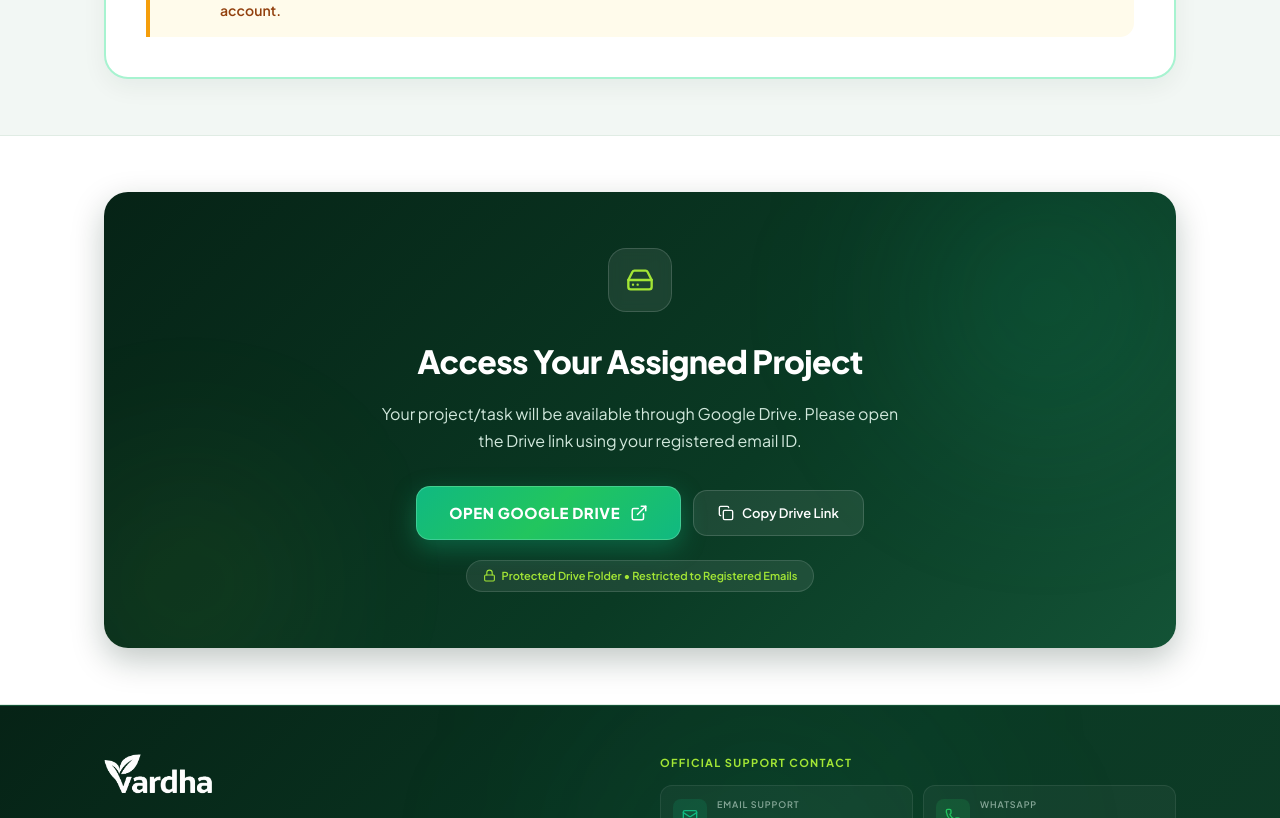
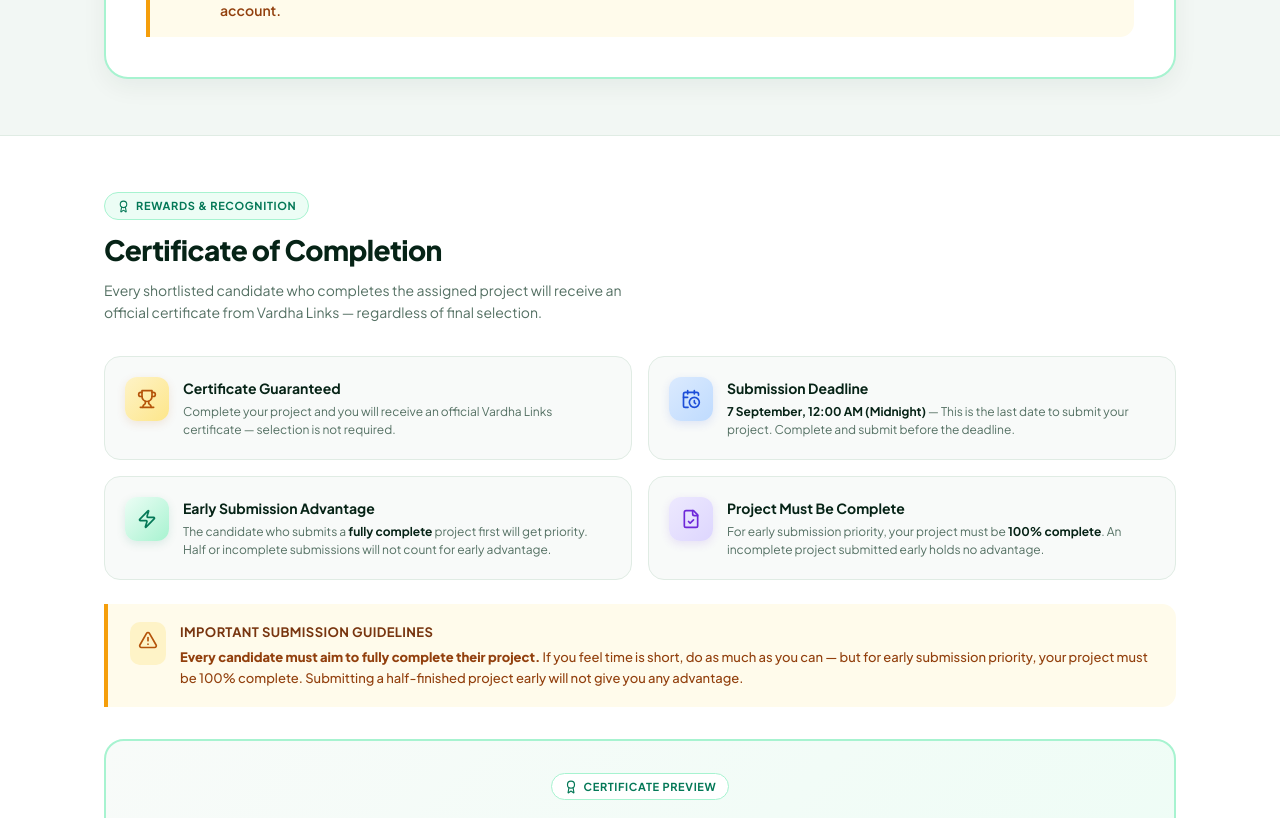
Before and after one commit to priyanshusrivastava01/jobs, a React (Vite) app in the folder frontend/: page / in a window 1280 px wide. Shown: the part 1982-2800 px from the top of the page. Built offline with nearby package versions, Linux system fonts and the light colour scheme.

Commit message:
feat: implement core frontend structure including header, homepage, and base styling

```diff
--- /dev/null
+++ b/frontend/src/components/CertificateSection.jsx
@@ -0,0 +1,100 @@
+import React from 'react';
+import { Award, Clock, CheckCircle2, AlertTriangle, Trophy, CalendarClock, Zap, FileCheck } from 'lucide-react';
+
+export default function CertificateSection() {
+  return (
+    <section id="certificate-rewards" className="certificate-section">
+      <div className="container">
+        <div className="certificate-header-row">
+          <div>
+            <div className="section-badge">
+              <Award size={13} />
+              Rewards &amp; Recognition
+            </div>
+            <h2 className="section-title">Certificate of Completion</h2>
+            <p className="section-subtitle">
+              Every shortlisted candidate who completes the assigned project will receive an official certificate from Vardha Links — regardless of final selection.
+            </p>
+          </div>
+        </div>
+
+        {/* Key Highlights */}
+        <div className="cert-highlights">
+          <div className="cert-highlight-card">
+            <div className="cert-highlight-icon trophy">
+              <Trophy size={20} />
+            </div>
+            <div>
+              <h4>Certificate Guaranteed</h4>
+              <p>Complete your project and you will receive an official Vardha Links certificate — selection is not required.</p>
+            </div>
+          </div>
+
+          <div className="cert-highlight-card">
+            <div className="cert-highlight-icon clock">
+              <CalendarClock size={20} />
+            </div>
+            <div>
+              <h4>Submission Deadline</h4>
+              <p><strong>7 September, 12:00 AM (Midnight)</strong> — This is the last date to submit your project. Complete and submit before the deadline.</p>
+            </div>
+          </div>
+
+          <div className="cert-highlight-card">
+            <div className="cert-highlight-icon zap">
+              <Zap size={20} />
+            </div>
+            <div>
+              <h4>Early Submission Advantage</h4>
+              <p>The candidate who submits a <strong>fully complete</strong> project first will get priority. Half or incomplete submissions will not count for early advantage.</p>
+            </div>
+          </div>
+
+          <div className="cert-highlight-card">
+            <div className="cert-highlight-icon check">
+              <FileCheck size={20} />
+            </div>
+            <div>
+              <h4>Project Must Be Complete</h4>
+              <p>For early submission priority, your project must be <strong>100% complete</strong>. An incomplete project submitted early holds no advantage.</p>
+            </div>
+          </div>
+        </div>
+
+        {/* Important Notice */}
+        <div className="cert-notice">
+          <div className="cert-notice-icon">
+            <AlertTriangle size={20} />
+          </div>
+          <div>
+            <div className="cert-notice-title">Important Submission Guidelines</div>
+            <p className="cert-notice-text">
+              <strong>Every candidate must aim to fully complete their project.</strong> If you feel time is short, do as much as you can — but for early submission priority, your project must be 100% complete. Submitting a half-finished project early will not give you any advantage.
+            </p>
+          </div>
+        </div>
+
+        {/* Certificate Preview */}
+        <div className="cert-preview-box">
+          <div className="cert-preview-label">
+            <Award size={14} />
+            Certificate Preview
+          </div>
+          <h3 className="cert-preview-title">Sample Certificate Design</h3>
+
+          <div className="cert-preview-placeholder">
+            <div className="cert-preview-placeholder-inner">
+              <Award size={48} />
+              <p>Certificate preview image will be added here</p>
+            </div>
+          </div>
+
+          <div className="cert-preview-footer">
+            <CheckCircle2 size={14} />
+            Actual certificate will be issued upon successful project completion
+          </div>
+        </div>
+      </div>
+    </section>
+  );
+}
--- a/frontend/src/components/Footer.jsx
+++ b/frontend/src/components/Footer.jsx
@@ -1,7 +1,8 @@
 import React from 'react';
+import { Link } from 'react-router-dom';
 import VardhaLogo from '../assets/VardhaLogo';
 import { SITE_CONFIG } from '../data/config';
-import { Mail, Phone, Globe, ShieldCheck, ArrowUpRight } from 'lucide-react';
+import { Mail, Phone, Globe, ShieldCheck, ArrowUpRight, Send } from 'lucide-react';
 
 export default function Footer() {
   return (
@@ -14,6 +15,10 @@
             <p className="footer-brand-desc" style={{ marginTop: '16px' }}>
               Official Hiring &amp; Selection Portal for Vardha Links. Connecting shortlisted candidates with assigned project access via Google Drive.
             </p>
+            <Link to="/apply" className="btn-footer-vacancy">
+              <Send size={14} />
+              Vacancy
+            </Link>
 
           </div>
 
--- a/frontend/src/components/Header.jsx
+++ b/frontend/src/components/Header.jsx
@@ -17,7 +17,7 @@
           </div>
           <Link to="/apply" className="btn-apply-now">
             <Send size={14} />
-            <span>Apply Now</span>
+            <span>Vacancy</span>
           </Link>
         </div>
       </div>
--- a/frontend/src/index.css
+++ b/frontend/src/index.css
@@ -853,6 +853,221 @@
 .warning-text strong {
   font-weight: 800;
   text-decoration: underline;
+}
+
+/* ── Certificate & Rewards Section ─────────────────────────────────────── */
+.certificate-section {
+  padding: 56px 0;
+  background: #fff;
+  border-top: 1px solid #E0ECE4;
+  border-bottom: 1px solid #E0ECE4;
+}
+
+.certificate-header-row {
+  margin-bottom: 32px;
+}
+
+/* Highlight Cards */
+.cert-highlights {
+  display: grid;
+  grid-template-columns: repeat(2, 1fr);
+  gap: 16px;
+  margin-bottom: 24px;
+}
+
+.cert-highlight-card {
+  display: flex;
+  align-items: flex-start;
+  gap: 14px;
+  padding: 20px;
+  border-radius: 16px;
+  background: #F8FAF9;
+  border: 1px solid #E0ECE4;
+  transition: all 0.25s cubic-bezier(0.16,1,0.3,1);
+}
+
+.cert-highlight-card:hover {
+  border-color: #10B981;
+  transform: translateY(-2px);
+  box-shadow: 0 8px 20px rgba(10,58,36,0.06);
+}
+
+.cert-highlight-icon {
+  width: 44px;
+  height: 44px;
+  border-radius: 12px;
+  display: flex;
+  align-items: center;
+  justify-content: center;
+  flex-shrink: 0;
+}
+
+.cert-highlight-icon.trophy {
+  background: linear-gradient(135deg, #FEF3C7, #FDE68A);
+  color: #B45309;
+  box-shadow: 0 3px 10px rgba(180,83,9,0.12);
+}
+
+.cert-highlight-icon.clock {
+  background: linear-gradient(135deg, #DBEAFE, #BFDBFE);
+  color: #1D4ED8;
+  box-shadow: 0 3px 10px rgba(29,78,216,0.12);
+}
+
+.cert-highlight-icon.zap {
+  background: linear-gradient(135deg, #ECFDF5, #A7F3D0);
+  color: #047857;
+  box-shadow: 0 3px 10px rgba(4,120,87,0.12);
+}
+
+.cert-highlight-icon.check {
+  background: linear-gradient(135deg, #EDE9FE, #DDD6FE);
+  color: #6D28D9;
+  box-shadow: 0 3px 10px rgba(109,40,217,0.12);
+}
+
+.cert-highlight-card h4 {
+  font-size: 14px;
+  font-weight: 700;
+  color: #062316;
+  margin-bottom: 4px;
+}
+
+.cert-highlight-card p {
+  font-size: 12px;
+  color: #547063;
+  line-height: 1.5;
+}
+
+.cert-highlight-card p strong {
+  color: #062316;
+  font-weight: 700;
+}
+
+/* Important Notice */
+.cert-notice {
+  display: flex;
+  align-items: flex-start;
+  gap: 14px;
+  background: #FFFBEB;
+  border-left: 4px solid #F59E0B;
+  border-radius: 0 14px 14px 0;
+  padding: 18px 22px;
+  margin-bottom: 32px;
+}
+
+.cert-notice-icon {
+  padding: 8px;
+  border-radius: 10px;
+  background: #FEF3C7;
+  color: #B45309;
+  flex-shrink: 0;
+}
+
+.cert-notice-title {
+  font-size: 13px;
+  font-weight: 700;
+  color: #78350F;
+  text-transform: uppercase;
+  letter-spacing: 0.03em;
+  margin-bottom: 4px;
+}
+
+.cert-notice-text {
+  font-size: 13px;
+  font-weight: 500;
+  color: #92400E;
+  line-height: 1.6;
+}
+
+.cert-notice-text strong {
+  font-weight: 800;
+}
+
+/* Certificate Preview */
+.cert-preview-box {
+  background: linear-gradient(135deg, #F8FBF9, #ECFDF5);
+  border: 2px solid #A7F3D0;
+  border-radius: 20px;
+  padding: 32px;
+  text-align: center;
+}
+
+.cert-preview-label {
+  display: inline-flex;
+  align-items: center;
+  gap: 6px;
+  padding: 4px 12px;
+  border-radius: 16px;
+  background: #fff;
+  border: 1px solid #A7F3D0;
+  font-size: 11px;
+  font-weight: 700;
+  color: #047857;
+  text-transform: uppercase;
+  letter-spacing: 0.06em;
+  margin-bottom: 10px;
+}
+
+.cert-preview-title {
+  font-size: 20px;
+  font-weight: 800;
+  color: #062316;
+  margin-bottom: 24px;
+}
+
+.cert-preview-placeholder {
+  background: #fff;
+  border: 2px dashed #D5E8DC;
+  border-radius: 16px;
+  padding: 8px;
+  margin-bottom: 20px;
+  max-width: 560px;
+  margin-left: auto;
+  margin-right: auto;
+}
+
+.cert-preview-placeholder-inner {
+  background: linear-gradient(135deg, #F8FAF9, #F2F7F4);
+  border-radius: 12px;
+  padding: 56px 24px;
+  display: flex;
+  flex-direction: column;
+  align-items: center;
+  gap: 12px;
+  color: #A7C4B5;
+}
+
+.cert-preview-placeholder-inner svg {
+  opacity: 0.5;
+}
+
+.cert-preview-placeholder-inner p {
+  font-size: 13px;
+  font-weight: 600;
+  color: #8CA89A;
+}
+
+.cert-preview-footer {
+  display: inline-flex;
+  align-items: center;
+  gap: 6px;
+  font-size: 12px;
+  font-weight: 600;
+  color: #135336;
+}
+
+.cert-preview-footer svg {
+  color: #10B981;
+}
+
+@media (max-width: 700px) {
+  .cert-highlights { grid-template-columns: 1fr; }
+  .cert-preview-box { padding: 20px; }
+}
+
+@media (max-width: 480px) {
+  .cert-highlight-card { flex-direction: column; gap: 10px; }
 }
 
 /* ── Drive Access Section ───────────────────────────────────────────────── */
@@ -1259,6 +1474,46 @@
   font-size: 11px;
   font-weight: 600;
   color: #A3E635;
+}
+
+.btn-footer-vacancy {
+  display: inline-flex;
+  align-items: center;
+  gap: 8px;
+  padding: 10px 22px;
+  border-radius: 10px;
+  background: linear-gradient(135deg, #10B981 0%, #059669 100%);
+  color: #fff;
+  font-size: 13px;
+  font-weight: 700;
+  letter-spacing: 0.02em;
+  border: 1px solid rgba(167,243,208,0.3);
+  box-shadow: 0 4px 16px rgba(16,185,129,0.3);
+  transition: all 0.25s cubic-bezier(0.16,1,0.3,1);
+  text-decoration: none;
+  margin-top: 16px;
+  position: relative;
+  overflow: hidden;
+}
+
+.btn-footer-vacancy::before {
+  content: '';
+  position: absolute;
+  top: 0;
+  left: -100%;
+  width: 100%;
+  height: 100%;
+  background: linear-gradient(90deg, transparent, rgba(255,255,255,0.15), transparent);
+  transition: left 0.5s ease;
+}
+
+.btn-footer-vacancy:hover::before {
+  left: 100%;
+}
+
+.btn-footer-vacancy:hover {
+  transform: translateY(-2px) scale(1.03);
+  box-shadow: 0 6px 24px rgba(16,185,129,0.4);
 }
 
 .footer-contact-title {
--- a/frontend/src/pages/HomePage.jsx
+++ b/frontend/src/pages/HomePage.jsx
@@ -5,6 +5,7 @@
 import SelectedCandidates from '../components/SelectedCandidates';
 import InstructionsSection from '../components/InstructionsSection';
 import DriveAccessSection from '../components/DriveAccessSection';
+import CertificateSection from '../components/CertificateSection';
 import Footer from '../components/Footer';
 import { SITE_CONFIG } from '../data/config';
 import { X, ExternalLink, HardDrive, ShieldCheck, Mail, Calendar, Folder } from 'lucide-react';
@@ -18,6 +19,7 @@
         <HeroSection />
         <SelectedCandidates onViewDetails={c => setModalCandidate(c)} />
         <InstructionsSection />
+        <CertificateSection />
         <DriveAccessSection />
       </main>
 
```
